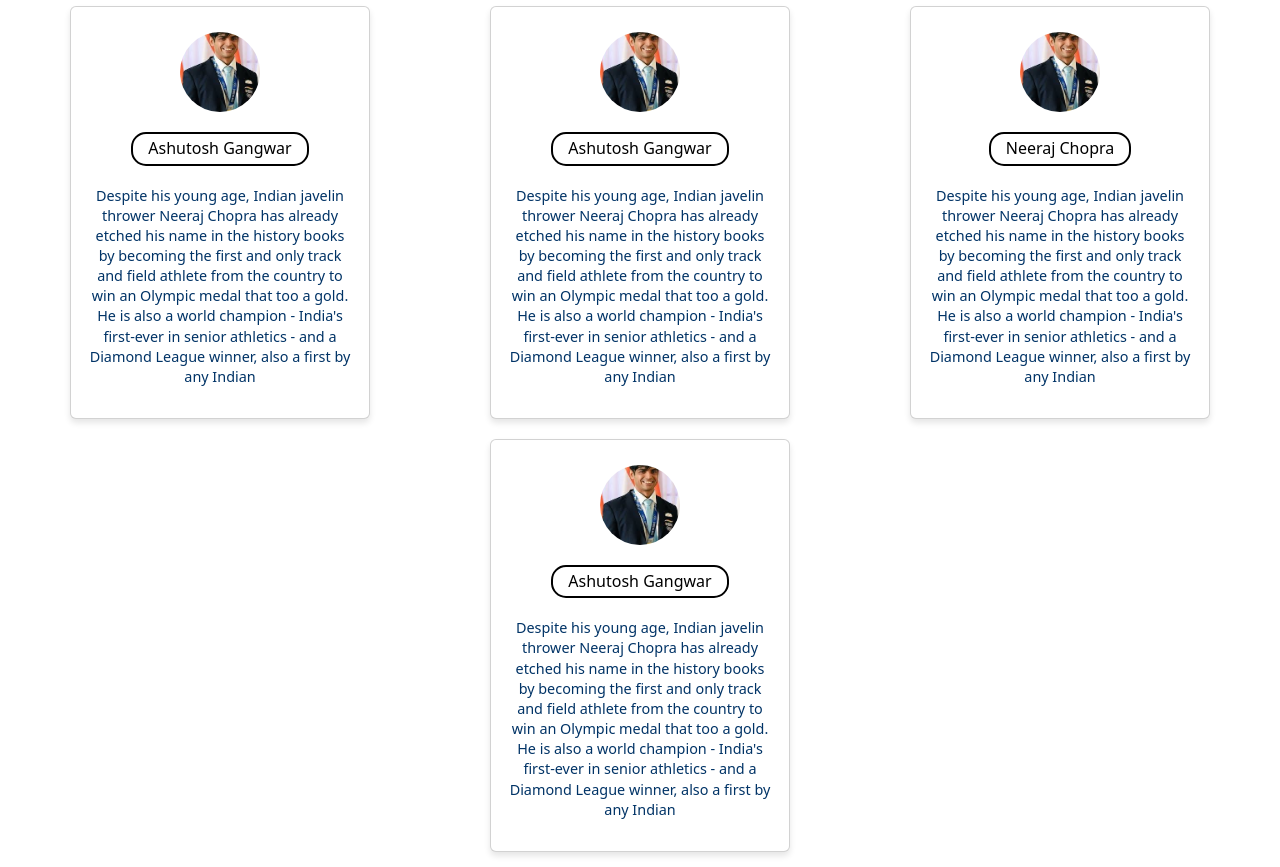
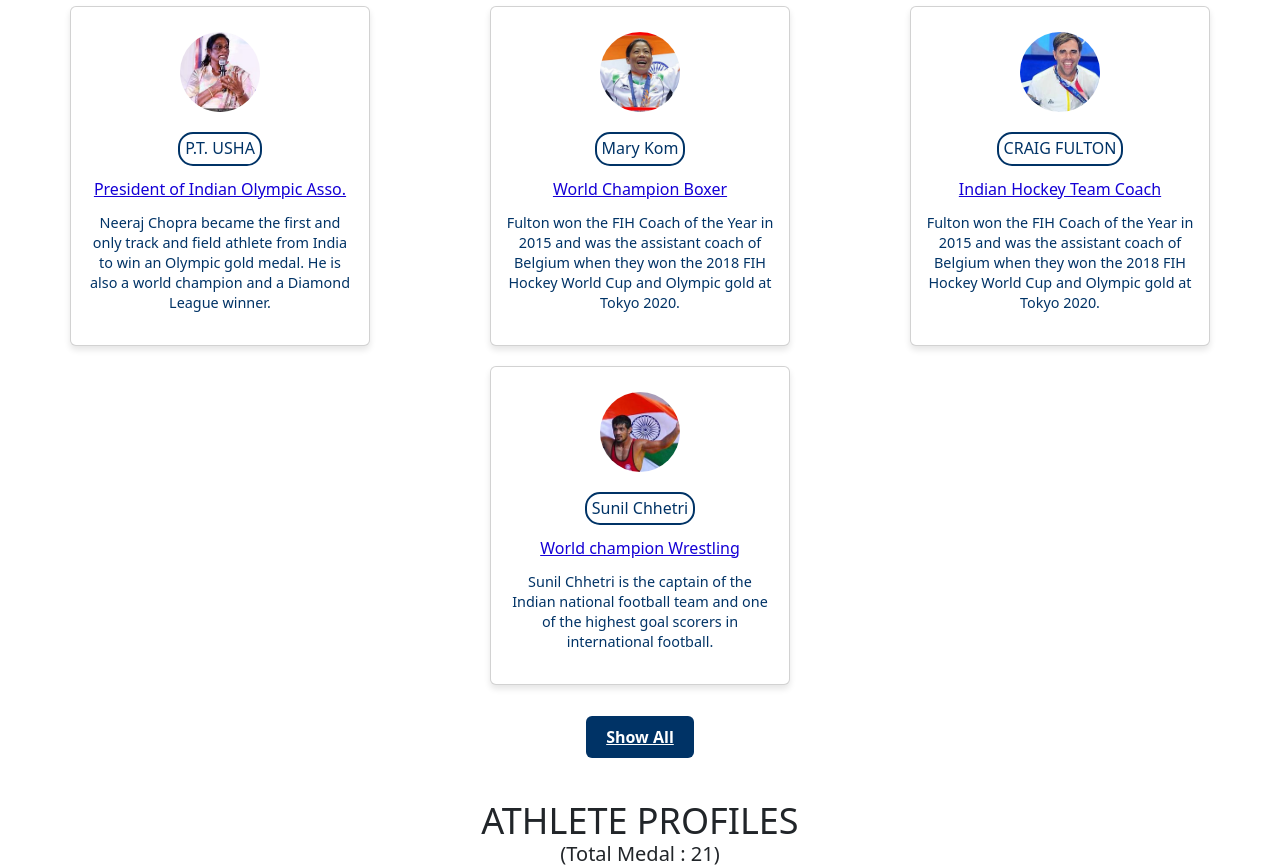
Before and after one commit to ashutoshgangwar/start_olampix, a React (Create React App) app: page / in a window 1280 px wide. Shown: the part 940-1807 px from the top of the page. Built offline with nearby package versions, Linux system fonts and the light colour scheme.

Commit message:
blogs components are upadted

```diff
--- a/src/App.css
+++ b/src/App.css
@@ -283,7 +283,15 @@ body {
   gap: 20px;
   /* Add spacing between cards */
 }
+.expert h5{
+  color: var(--background-color6);
+  margin: 2px 0;
+  padding: 2px;
+  display: inline-block;
+  font-size: 1rem;
+  text-decoration:underline;
 
+}
 /* Individual Cards */
 .card {
   border: 1px solid #ccc;
--- a/src/components/Blogs.js
+++ b/src/components/Blogs.js
@@ -1,118 +1,63 @@
 import React from "react";
 import "./../App.css";
+
+const expertData = [
+  {
+    img: "/expert/pt-usha.jpeg",
+    name: "P.T. USHA",
+    title: "President of Indian Olympic Asso.",
+    details:
+      "Neeraj Chopra became the first and only track and field athlete from India to win an Olympic gold medal. He is also a world champion and a Diamond League winner.",
+  },
+  {
+    img: " /2012/mary_kom.jpeg",
+    name: "Mary Kom",
+    title: "World Champion Boxer",
+    details:
+      "Fulton won the FIH Coach of the Year in 2015 and was the assistant coach of Belgium when they won the 2018 FIH Hockey World Cup and Olympic gold at Tokyo 2020.",
+  },
+  {
+    img: "/expert/Craig_Fulton.jpeg",
+    name: "CRAIG FULTON",
+    title: "Indian Hockey Team Coach",
+    details:
+      "Fulton won the FIH Coach of the Year in 2015 and was the assistant coach of Belgium when they won the 2018 FIH Hockey World Cup and Olympic gold at Tokyo 2020.",
+  },
+      {
+    img: "/2012/sushil.jpeg",
+    name: "Sunil Chhetri",
+    title: "World champion Wrestling",
+    details:
+      "Sunil Chhetri is the captain of the Indian national football team and one of the highest goal scorers in international football.",
+  },
+];
 
 function Blogs() {
   return (
     <div className="maincard">
-      <h2 className="subheading">"What experts say about games nature"</h2>
+      <h2 className="subheading">What experts say about games nature</h2>
       <div className="card-container">
-        <div className="card">
+        {expertData.map((expert, index) => (
+          <div className="card" key={index}>
             <div className="professional-image">
-            <img src="neeraj.jpeg" alt="" />
+              <img src={expert.img} alt={expert.name} />
             </div>
             <div className="Professional-name">
-            <h6
-              style={{
-                color: "Black",
-                border: "2px solid Black",
-                borderRadius: "15px",
-                margin: "10px top",
-              }}
-            >
-              <span style={{ margin: "10px" }}>Ashutosh Gangwar</span>{" "}
+              <h6 className="name-tag">
+                <span>{expert.name}</span>
               </h6>
             </div>
-          <p>
-            Despite his young age, Indian javelin thrower Neeraj Chopra has
-            already etched his name in the history books by becoming the first
-            and only track and field athlete from the country to win an Olympic
-            medal that too a gold. He is also a world champion - India's
-            first-ever in senior athletics - and a Diamond League winner, also a
-            first by any Indian
-          </p>
+            <div className="expert">
+              <h5>{expert.title}</h5>
             </div>
-        {/* Repeat the card for other profiles */}
-        <div className="card">
-          <div className="image-comapny">
-            <img src="neeraj.jpeg" alt="" />
+            <p>{expert.details}</p>
           </div>
-          <div className="job-time">
-            <h6
-              style={{
-                color: "Black",
-                border: "2px solid Black",
-                borderRadius: "15px",
-                margin: "10px top",
-              }}
-            >
-              <span style={{ margin: "10px" }}>Ashutosh Gangwar</span>{" "}
-            </h6>
+        ))}
       </div>
-          <p>
-            Despite his young age, Indian javelin thrower Neeraj Chopra has
-            already etched his name in the history books by becoming the first
-            and only track and field athlete from the country to win an Olympic
-            medal that too a gold. He is also a world champion - India's
-            first-ever in senior athletics - and a Diamond League winner, also a
-            first by any Indian
-          </p>
-        </div>
-
-        <div className="card">
-          <div className="image-comapny">
-            <img src="neeraj.jpeg" alt="" />
-          </div>
-          <div className="job-time">
-            <h6
-              style={{
-                color: "Black",
-                border: "2px solid Black",
-                borderRadius: "15px",
-                margin: "10px top",
-              }}
-            >
-              <span style={{ margin: "10px" }}>Neeraj Chopra</span>{" "}
-            </h6>
-          </div>
-          <p>
-            Despite his young age, Indian javelin thrower Neeraj Chopra has
-            already etched his name in the history books by becoming the first
-            and only track and field athlete from the country to win an Olympic
-            medal that too a gold. He is also a world champion - India's
-            first-ever in senior athletics - and a Diamond League winner, also a
-            first by any Indian
-          </p>
-        </div>
-
-        <div className="card">
-          <div className="image-comapny">
-            <img src="neeraj.jpeg" alt="" />
-          </div>
-          <div className="job-time">
-            <h6
-              style={{
-                color: "Black",
-                border: "2px solid Black",
-                borderRadius: "15px",
-                margin: "10px top",
-              }}
-            >
-              <span style={{ margin: "10px" }}>Ashutosh Gangwar</span>{" "}
-            </h6>
-          </div>
-          <p>
-            Despite his young age, Indian javelin thrower Neeraj Chopra has
-            already etched his name in the history books by becoming the first
-            and only track and field athlete from the country to win an Olympic
-            medal that too a gold. He is also a world champion - India's
-            first-ever in senior athletics - and a Diamond League winner, also a
-            first by any Indian
-          </p>
-        </div>
-      </div>
-      {/* Add "Show More" link */}
       <div className="show-more">
-        <a href="/more-blogs" className="button">Show All</a>
+        <a href="/more-blogs" className="button">
+          Show All
+        </a>
       </div>
     </div>
   );
--- a/src/components/Community.js
+++ b/src/components/Community.js
@@ -47,7 +47,7 @@ const Community = () => {
 
   return (
     <div className="gallery-container" style={{ paddingTop: '60px', position: 'relative', zIndex: '1' }}>
-      <h1 className="gallery-title">Community</h1>
+      <h1 className="gallery-title">OlamPix's Community</h1>
       <div className="community-container" style={{ display: 'flex', justifyContent: 'center', flexWrap: 'wrap' }}>
         {cards.map((card, index) => (
           <div className="card" key={index}>
--- a/src/components/Gallery.js
+++ b/src/components/Gallery.js
@@ -215,7 +215,8 @@ export default function Gallery() {
   return (
     <div className="gallery-container">
       <h1 className="gallery-title">
-        Gallery (Total Medal : {filteredImages.length})
+      ATHLETE PROFILES
+      <h5>(Total Medal : {filteredImages.length})</h5>
       </h1>
       {/* <p className="gallery-subtitle">Filter by year or medal type</p> */}
 
```
Also changed, not shown: public/expert/Craig_Fulton.jpeg (added), public/expert/pt-usha.jpeg (added). Lines whose indentation alone changed are shown as unchanged.
